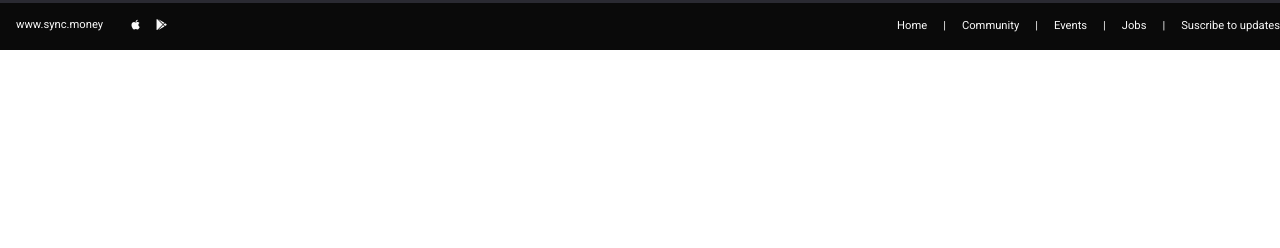
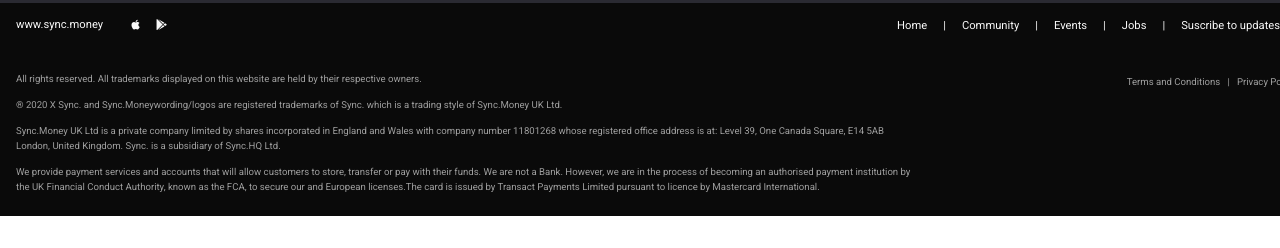
Before and after one commit to wnopraf/sync-challenge, a React (Create React App) app: page / in a window 1280 px wide. Shown: the part 549-797 px from the top of the page. Built offline with nearby package versions, Linux system fonts and the light colour scheme.

Commit message:
Add footer term and conditions

```diff
--- a/src/components/Footer.js
+++ b/src/components/Footer.js
@@ -20,6 +20,41 @@
             ]}
           />
         </NavWrapper>
+        <FooterInfoWrapper>
+          <FooterInfoItem className="footer-info-item__rights">
+            <FooterP>
+              All rights reserved. All trademarks displayed on this website are
+              held by their respective owners.
+            </FooterP>
+            <FooterP>
+              ® 2020 X Sync. and Sync.Moneywording/logos are registered
+              trademarks of Sync. which is a trading style of Sync.Money UK Ltd.
+            </FooterP>
+            <FooterP>
+              Sync.Money UK Ltd is a private company limited by shares
+              incorporated in England and Wales with company number 11801268
+              whose registered office address is at: Level 39, One Canada
+              Square, E14 5AB London, United Kingdom. Sync. is a subsidiary of
+              Sync.HQ Ltd.
+            </FooterP>
+            <FooterP>
+              We provide payment services and accounts that will allow customers
+              to store, transfer or pay with their funds. We are not a Bank.
+              However, we are in the process of becoming an authorised payment
+              institution by the UK Financial Conduct Authority, known as the
+              FCA, to secure our and European licenses.The card is issued by
+              Transact Payments Limited pursuant to licence by Mastercard
+              International.
+            </FooterP>
+          </FooterInfoItem>
+          <FooterInfoItem className="footer-info-item__terms">
+            <p>
+              <FooterLink>Terms and Conditions</FooterLink>
+              &nbsp;&nbsp; | &nbsp;&nbsp;
+              <FooterLink>Privacy Policy</FooterLink>
+            </p>
+          </FooterInfoItem>
+        </FooterInfoWrapper>
       </Container>
     </Sfooter>
   )
@@ -37,3 +72,26 @@
   justify-content: space-between;
   align-items: center;
 `
+
+const FooterInfoWrapper = styled.div`
+  margin-top: 2rem;
+  font-size: 0.6rem;
+  display: flex;
+  justify-content: space-between;
+`
+const FooterInfoItem = styled.div`
+  &.footer-info-item__rights {
+    width: 70%;
+  }
+  &.footer-info-item__terms {
+    width: 30%;
+    text-align: right;
+  }
+`
+const FooterP = styled.div`
+  padding: 0.35rem 0;
+  line-height: 1.55;
+`
+const FooterLink = styled.a`
+  cursor: pointer;
+`
```
